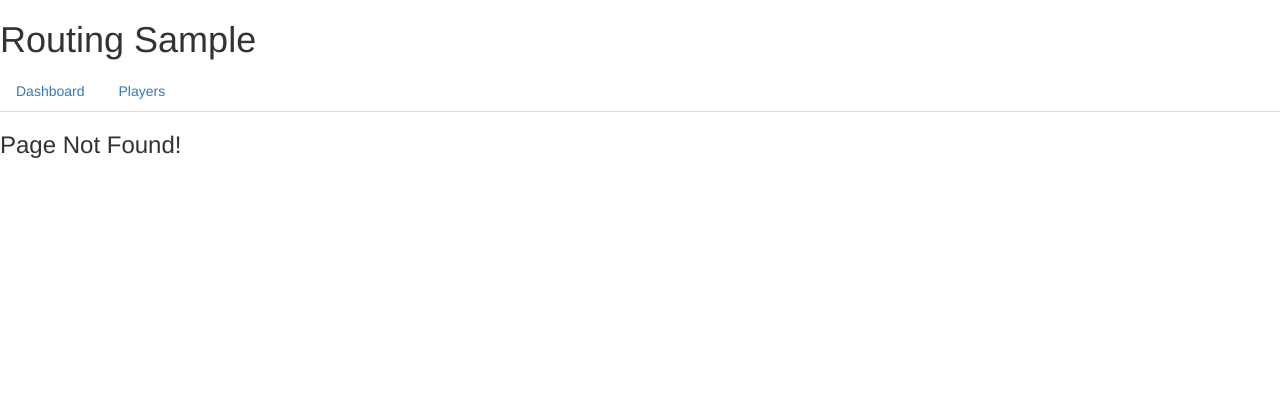
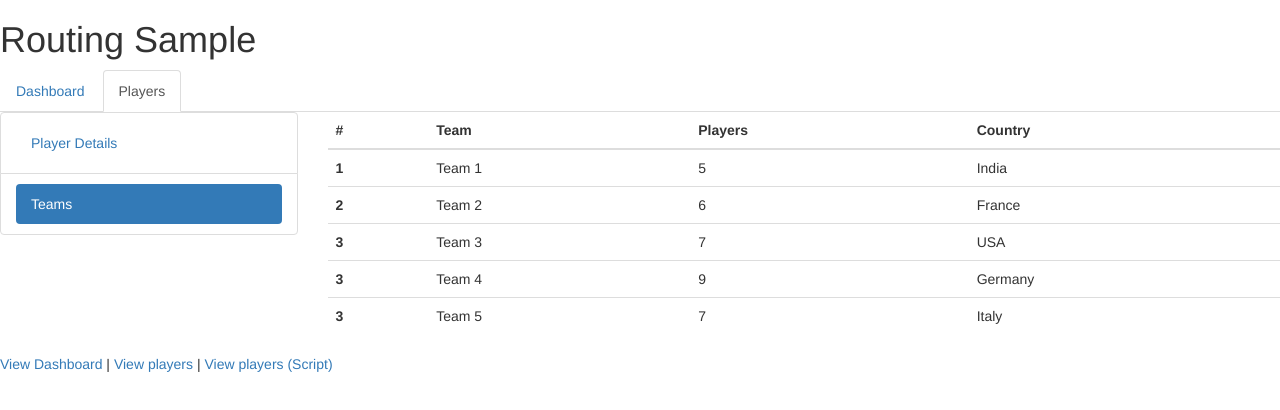
Before and after one commit to nidhishkrishnan/angular, an Angular app in the folder routing-example/: page /players/teams in a window 1280 px wide. Before the commit this address led to /not-found. Shown: the top 410 px of the page. Built offline with nearby package versions, Linux system fonts and the light colour scheme.

Commit message:
Adding more child routes and routing functionalities

```diff
--- a/routing-example/src/app/app.module.ts
+++ b/routing-example/src/app/app.module.ts
@@ -7,6 +7,7 @@ import { PlayerDetailsComponent } from './player-details/player-details.componen
 import { DashboardComponent } from './dashboard/dashboard.component';
 import { PageNotFoundComponent } from './page-not-found/page-not-found.component';
 import { AppRoutingModule } from './app.routing.module';
+import { PlayerTeamsComponent } from './player-teams/player-teams.component';
 
 
 @NgModule({
@@ -15,7 +16,8 @@ import { AppRoutingModule } from './app.routing.module';
     PlayersComponent,
     PlayerDetailsComponent,
     DashboardComponent,
-    PageNotFoundComponent
+    PageNotFoundComponent,
+    PlayerTeamsComponent
   ],
   imports: [
     BrowserModule,
--- a/routing-example/src/app/player-details/player-details.component.html
+++ b/routing-example/src/app/player-details/player-details.component.html
@@ -1,3 +1,32 @@
-<p>
-  player-details works!
-</p>
+<div class="col-md-9">
+  <table class="table col-lg-9">
+    <thead>
+    <tr>
+      <th scope="col">#</th>
+      <th scope="col">First</th>
+      <th scope="col">Last</th>
+      <th scope="col">Handle</th>
+    </tr>
+    </thead>
+    <tbody>
+    <tr>
+      <th scope="row">1</th>
+      <td>Mark</td>
+      <td>Otto</td>
+      <td>@mdo</td>
+    </tr>
+    <tr>
+      <th scope="row">2</th>
+      <td>Jacob</td>
+      <td>Thornton</td>
+      <td>@fat</td>
+    </tr>
+    <tr>
+      <th scope="row">3</th>
+      <td>Larry</td>
+      <td>the Bird</td>
+      <td>@twitter</td>
+    </tr>
+    </tbody>
+  </table>
+</div>
--- /dev/null
+++ b/routing-example/src/app/player-teams/player-teams.component.html
@@ -0,0 +1,44 @@
+<div class="col-md-9">
+  <table class="table col-lg-9">
+    <thead>
+    <tr>
+      <th scope="col">#</th>
+      <th scope="col">Team</th>
+      <th scope="col">Players</th>
+      <th scope="col">Country</th>
+    </tr>
+    </thead>
+    <tbody>
+    <tr>
+      <th scope="row">1</th>
+      <td>Team 1</td>
+      <td>5</td>
+      <td>India</td>
+    </tr>
+    <tr>
+      <th scope="row">2</th>
+      <td>Team 2</td>
+      <td>6</td>
+      <td>France</td>
+    </tr>
+    <tr>
+      <th scope="row">3</th>
+      <td>Team 3</td>
+      <td>7</td>
+      <td>USA</td>
+    </tr>
+    <tr>
+      <th scope="row">3</th>
+      <td>Team 4</td>
+      <td>9</td>
+      <td>Germany</td>
+    </tr>
+    <tr>
+      <th scope="row">3</th>
+      <td>Team 5</td>
+      <td>7</td>
+      <td>Italy</td>
+    </tr>
+    </tbody>
+  </table>
+</div>
--- /dev/null
+++ b/routing-example/src/app/player-teams/player-teams.component.ts
@@ -0,0 +1,15 @@
+import { Component, OnInit } from '@angular/core';
+
+@Component({
+  selector: 'app-players-teams',
+  templateUrl: './player-teams.component.html',
+  styleUrls: ['./player-teams.component.css']
+})
+export class PlayerTeamsComponent implements OnInit {
+
+  constructor() { }
+
+  ngOnInit() {
+  }
+
+}
--- a/routing-example/src/app/players/players.component.html
+++ b/routing-example/src/app/players/players.component.html
@@ -1,34 +1,20 @@
-<table class="table col-lg-4">
-  <thead>
-  <tr>
-    <th scope="col">#</th>
-    <th scope="col">First</th>
-    <th scope="col">Last</th>
-    <th scope="col">Handle</th>
-  </tr>
-  </thead>
-  <tbody>
-  <tr>
-    <th scope="row">1</th>
-    <td>Mark</td>
-    <td>Otto</td>
-    <td>@mdo</td>
-  </tr>
-  <tr>
-    <th scope="row">2</th>
-    <td>Jacob</td>
-    <td>Thornton</td>
-    <td>@fat</td>
-  </tr>
-  <tr>
-    <th scope="row">3</th>
-    <td>Larry</td>
-    <td>the Bird</td>
-    <td>@twitter</td>
-  </tr>
-  </tbody>
-</table>
-
+<div class="row">
+  <div class="col-md-3">
+    <ul class="list-group">
+      <li class="list-group-item">
+        <ul class="nav nav-pills nav-stacked">
+          <li [routerLinkActiveOptions]="{ exact: true }" routerLinkActive="active"><a routerLink="/players/details">Player Details</a></li>
+        </ul>
+      </li>
+      <li class="list-group-item">
+        <ul class="nav nav-pills nav-stacked">
+          <li [routerLinkActiveOptions]="{ exact: false }" routerLinkActive="active"><a [routerLink]="['/players/teams']">Teams</a></li>
+        </ul>
+      </li>
+    </ul>
+  </div>
+  <router-outlet></router-outlet>
+</div>
 <a [routerLink]= "['/dashboard']" >View Dashboard</a> |
 <a [routerLink]= "['/players', 8, 'view']" [queryParams]="{id:999, name:'Sunny'}" [fragment]="'testing999'">View players</a> |
 <a href="javascript:void(0)" (click)="viewPlayers()">View players (Script)</a>
```
Also changed, not shown: routing-example/src/app/app.routing.module.ts (+13 -6 lines), routing-example/src/app/player-teams/player-teams.component.css (added), 2 other files (tests, documents, lock files or other folders).
